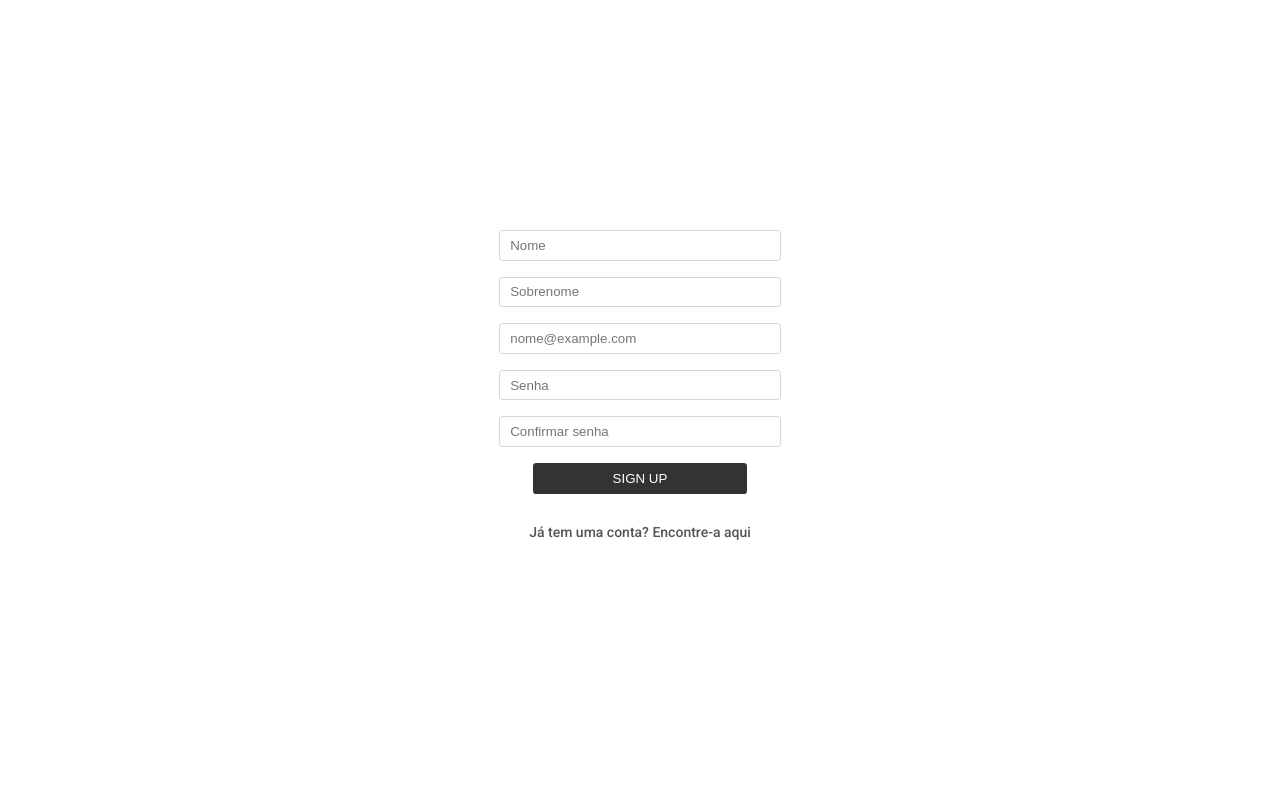
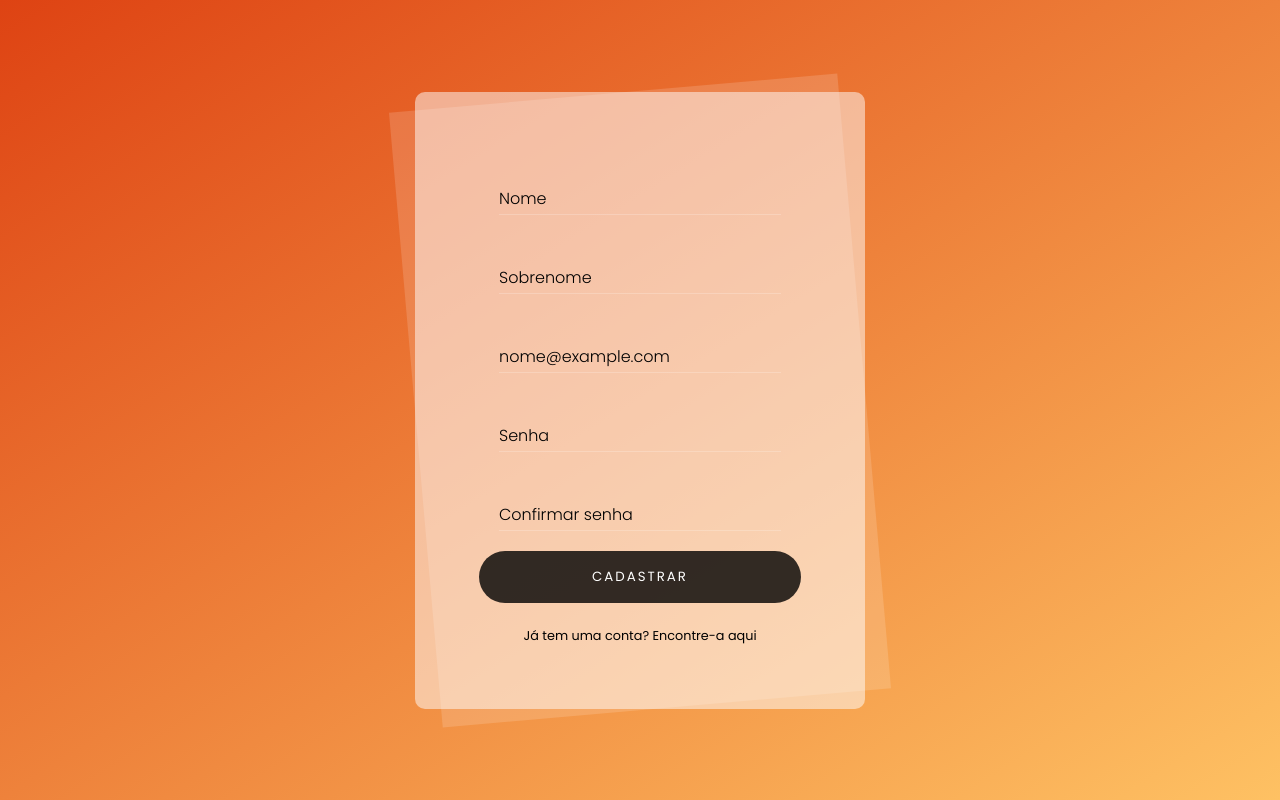
Before and after one commit to marigrigolato/nekocash, a Flask app: page /account in a window 1280 px wide. Run offline with Flask 2, Linux system fonts and the light colour scheme; some libraries are stand-ins or nearby versions.

Commit message:
Altera front-end da tela de login e de cadastro

```diff
--- a/app.py
+++ b/app.py
@@ -130,7 +130,7 @@ def account():
     confirm_password = request.form['confirmPassword']
 
     if first_name == '' or email == '' or password == '' or confirm_password == '':
-      return render_template('account.html', first_name=first_name, email=email, passwordError='Confirme sua senha')
+      return render_template('account.html', first_name=first_name, last_name=last_name, email=email, password=password, confirm_password=confirm_password, passwordError='Confirme sua senha')
 
     cursor.execute('''
       select email
@@ -153,9 +153,9 @@ def account():
         connection.commit()
         return redirect('/')
       else:
-        return render_template('account.html', validationErrors='As senhas inseridas não coincidem')
+        return render_template('account.html', first_name=first_name, last_name=last_name, email=email, password=password, confirm_password=confirm_password, validationErrors='As senhas inseridas não coincidem')
     else:
-      return render_template('account.html', emailError='Este endereço de e-mail não está disponível. Escolha um endereço de e-mail diferente.')
+      return render_template('account.html', first_name=first_name, last_name=last_name, email=email, password=password, confirm_password=confirm_password, emailError='Este endereço de e-mail não está disponível. Escolha um endereço de e-mail diferente.')
 
   return render_template('account.html')
 
--- a/static/css/account.css
+++ /dev/null
@@ -1,91 +0,0 @@
-
-* {
-  margin: 0;
-  padding: 0;
-  box-sizing: border-box;
-  color: #555555;
-}
-
-html, body {
-  height: 100%;
-  font-family: 'Roboto', sans-serif;
-  font-weight: 500;
-}
-
-main {
-  display: flex;
-  align-items: center;
-  justify-content: center;
-  max-width: 1400px;
-  height: 100%;
-  margin: auto;
-  padding: 3.5em 2em 3.5em;
-}
-
-.is-invalid {
-  border: 1px solid rgba(220,53,69,.5)!important;
-  box-shadow: 0 0 0 0.12rem rgb(220 53 69 / 50%)!important;
-}
-
-.invalid-feedback {
-  margin-top: 0.25em;
-  font-size: 0.8em;
-  font-weight: 300;
-  color: #dc3545;
-}
-
-a {
-  text-decoration: none;
-}
-
-a:hover {
-  color: #FF6208C9;
-}
-
-.field {
-  display: flex;
-  flex-direction: column;
-  margin-bottom: 1em;
-}
-
-input[type="text"],
-input[type="password"] {
-  padding: 0.375em 0.75em;
-  box-sizing: border-box;
-  align-items: center;
-  border-radius: 0.25em;
-  border: 1px solid #d6d6d6;
-  height: 2.3em;
-}
-
-input:focus {
-  color: #495057;
-  border-color: #fff;
-  box-shadow: 0 0 0 0.12rem rgb(0 0 0 / 10%);
-  outline: 0;
-}
-
-button {
-  display: block;
-  margin: 0 auto;
-  background: rgba(0,0,0,0.8);
-  padding: 0.6em 6em;
-  font-weight: 500;
-  color: #fff;
-  border: none;
-  border-radius: 0.25em;
-  cursor: pointer;
-}
-
-button:hover {
-  background: #555555;
-  box-shadow: inset 2px 2px 2px rgba(0,0,0,0.2);
-  text-shadow: none;
-}
-
-.sign-in {
-  padding: 30px;
-  text-align: center;
-  font-weight: 400;
-  font-size: 14px;
-}
--- a/static/css/login.css
+++ b/static/css/login-signupform.css
@@ -14,7 +14,8 @@ body {
   justify-content: center;
 }
 
-.login-card {
+.login-card,
+.account-card {
   position: relative;
   background-color: rgba(255, 255, 255, .5);
   width: 450px;
@@ -22,7 +23,8 @@ body {
   border-radius: 10px;
 }
 
-.login-card::before {
+.login-card::before,
+.account-card::before {
   content: '';
   position: absolute;
   background: rgba(255, 255, 255, .15);
@@ -40,18 +42,27 @@ body {
 }
 
 .login-card-logo,
-.login-card-footer {
+.login-card-footer,
+.account-card-footer {
   text-align: center;
 }
 
-.login-card-form {
+.login-card-form,
+.account-card-form {
   display: flex;
   flex-direction: column;
+}
+
+.login-card-form {
   gap: 1.5rem;
 }
 
 .form-item {
   position: relative;
+}
+
+.float-label {
+  padding: 20px;
 }
 
 .form-item-icon {
@@ -62,7 +73,8 @@ body {
   opacity: .4;
 }
 
-.login-card-footer {
+.login-card-footer,
+.account-card-footer {
   margin-top: 1.5rem;
   font-size: calc(1rem * .8);
 }
@@ -76,15 +88,18 @@ a:hover {
   color: #f7681c;
 }
 
-input[type="text"],
-input[type="password"] {
+input[type='text'],
+input[type='password'] {
+  border: none;
+  outline: none;
+  width: 100%;
+}
+
+.login-card input {
   padding: 1rem 1.5rem;
   padding-left: calc(1rem * 3.5);
   border-radius: 100px;
-  border: none;
-  outline: none;
   background: rgba(255, 255, 255, .3);
-  width: 100%;
 }
 
 .login-card input:focus {
@@ -92,11 +107,37 @@ input[type="password"] {
   color: #495057;
 }
 
+.account-card input {
+  display: block;
+  padding: 0.625rem 0;
+  background: transparent;
+  border-bottom: 1px solid rgba(255, 255, 255, .2);
+  font-size: 1rem;
+}
+
+.account-card label {
+  position: absolute;
+  top: 0;
+  font-size: 1rem;
+  font-weight: 300;
+  pointer-events: none;
+  transform: translateY(30px);
+  transition: all 400ms ease-in-out;
+}
+
+.account-card input.is-filled-in + label,
+.account-card input:focus + label {
+  font-size: 0.8rem;
+  letter-spacing: .006rem;
+  transform: translateY(0);
+}
+
 ::placeholder {
   color: unset;
 }
 
 button {
+  font-family: 'Poppins', sans-serif;
   background: rgba(0,0,0,0.8);
   padding: 1rem;
   color: #fff;
@@ -111,13 +152,30 @@ button:hover {
   background-color: rgba(0, 0, 0, .85);
 }
 
+.is-invalid {
+  border-bottom-color: #de071c!important;
+}
+
+.is-error {
+  margin-left: 15px;
+}
+
+.invalid-feedback {
+  margin-top: 0.25rem;
+  font-size: 0.65rem;
+  font-weight: 300;
+  color: #de071c;
+  letter-spacing: .006rem;
+}
+
 @media (max-width: 768px) {
 
   body {
     padding: 2rem 0;
   }
 
-  .login-card {
+  .login-card,
+  .account-card {
     width: 300px;
     padding: 2rem;
   }
--- a/templates/account.html
+++ b/templates/account.html
@@ -6,24 +6,58 @@
     <meta name="viewport" content="width=device-width, initial-scale=1.0">
     <title>Login</title>
     <link rel="shortcut icon" href="/static/img/favicon.ico">
-    <link href="https://fonts.googleapis.com/css2?family=Roboto:ital,wght@0,100;0,300;0,500;0,700;1,400&display=swap" rel="stylesheet">
-    <link rel="stylesheet" type="text/css" href="/static/css/account.css"/>
+    <link rel="preconnect" href="https://fonts.googleapis.com">
+    <link rel="preconnect" href="https://fonts.gstatic.com" crossorigin>
+    <link href="https://fonts.googleapis.com/css2?family=Poppins:wght@300;400;600&display=swap" rel="stylesheet">
+    <link rel="stylesheet" type="text/css" href="/static/css/login-signupform.css">
+    <script>
+
+      function handleIsFilledInClass (event) {
+        const input = event.target;
+        if (input.value !== '') {
+          input.classList.add('is-filled-in');
+        } else {
+          input.classList.remove('is-filled-in');
+        }
+      }
+
+    </script>
   </head>
   <body>
-    <main>
-      <section class="section">
-        <form method="post">
-          <div class="field">
-            <input name="firstName" type="text" value="{{ request.form['firstName'] }}" class="{{ 'is-invalid' if first_name == '' }}" placeholder="Nome" autocomplete="off">
+    <div class="account-card">
+      <form class="account-card-form" method="post">
+        <div class="form-item float-label">
+          <input
+            name="firstName" type="text" value="{{ request.form['firstName'] }}"
+            class="{{ 'is-invalid' if first_name == '' }} {{ 'is-filled-in' if first_name }}"
+            autocomplete="off" spellcheck="false"
+            onchange="handleIsFilledInClass(event)"
+          >
+          <label>Nome</label>
           {% if first_name == '' %}
             <div class="invalid-feedback">Insira o nome</div>
           {% endif %}
         </div>
-          <div class="field">
-            <input name="lastName" type="text" value="{{ request.form['lastName'] }}" placeholder="Sobrenome" autocomplete="off">
+        <div class="form-item float-label">
+          <input
+            name="lastName" type="text" value="{{ request.form['lastName'] }}"
+            class="{{ 'is-invalid' if last_name == '' }} {{ 'is-filled-in' if last_name }}"
+            autocomplete="off" spellcheck="false"
+            onchange="handleIsFilledInClass(event)"
+          >
+          <label>Sobrenome</label>
+          {% if last_name == '' %}
+            <div class="invalid-feedback">Insira o sobrenome</div>
+          {% endif %}
         </div>
-          <div class="field">
-            <input name="email" type="text" value="{{ request.form['email'] }}" class="{{ 'is-invalid' if email == '' or emailError }}" placeholder="nome@example.com" autocomplete="off">
+        <div class="form-item float-label">
+          <input
+            name="email" type="text" value="{{ request.form['email'] }}"
+            class="{{ 'is-invalid' if email == '' or emailError }} {{ 'is-filled-in' if email }}"
+            autocomplete="off" spellcheck="false"
+            onchange="handleIsFilledInClass(event)"
+          >
+          <label>nome@example.com</label>
           {% if email == '' %}
             <div class="invalid-feedback">E-mail obrigatório</div>
           {% endif %}
@@ -31,11 +65,23 @@
             <div class="invalid-feedback">{{ emailError }}</div>
           {% endif %}
         </div>
-          <div class="field">
-            <input name="password" type="password" value="{{ request.form['password'] }}" class="{{ 'is-invalid' if passwordError or validationErrors }}" placeholder="Senha" autocomplete="off">
+        <div class="form-item float-label">
+          <input
+            name="password" type="password" value="{{ request.form['password'] }}"
+            class="{{ 'is-invalid' if passwordError or validationErrors }} {{ 'is-filled-in' if password }}"
+            autocomplete="off"
+            onchange="handleIsFilledInClass(event)"
+          >
+          <label>Senha</label>
         </div>
-          <div class="field">
-            <input name="confirmPassword" type="password" value="{{ request.form['confirmPassword'] }}" class="{{ 'is-invalid' if passwordError or validationErrors }}" placeholder="Confirmar senha" autocomplete="off">
+        <div class="form-item float-label">
+          <input
+            name="confirmPassword" type="password" value="{{ request.form['confirmPassword'] }}"
+            class="{{ 'is-invalid' if passwordError or validationErrors }} {{ 'is-filled-in' if confirm_password }}"
+            autocomplete="off"
+            onchange="handleIsFilledInClass(event)"
+          >
+          <label>Confirmar senha</label>
           {% if passwordError %}
             <div class="invalid-feedback">{{ passwordError }}</div>
           {% endif %}
@@ -43,13 +89,12 @@
             <div class="invalid-feedback">{{ validationErrors }}</div>
           {% endif %}
         </div>
-          <button type="submit">SIGN UP</button>
+        <button type="submit">CADASTRAR</button>
       </form>
-        <div class="sign-in">
+      <div class="account-card-footer">
         <span>Já tem uma conta?</span>
         <a href="/login">Encontre-a aqui</a>
       </div>
-      </section>
-    </main>
+    </div>
   </body>
 </html>
```
Also changed, not shown: templates/login.html (+14 -8 lines). Lines whose indentation alone changed are shown as unchanged.
